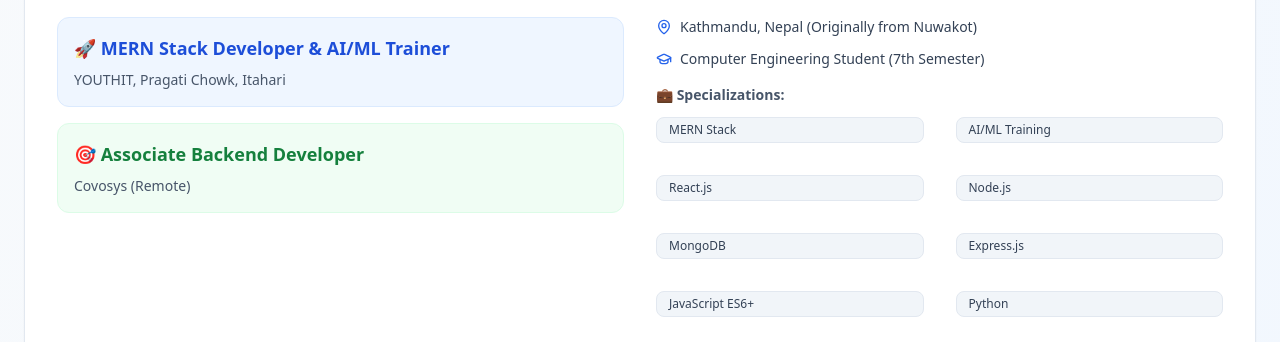
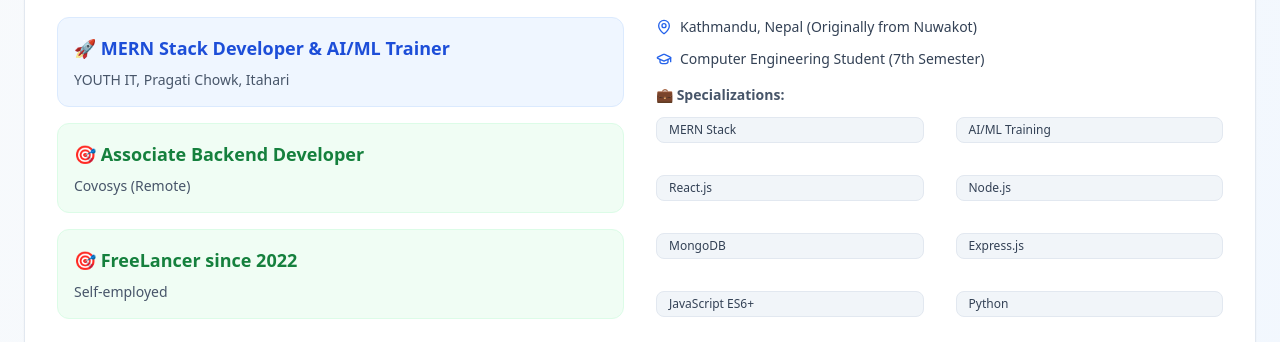
Before and after one commit to RajeshPandey10/Rajesh_Pandey, a React (Vite) app: page /about in a window 1280 px wide. Shown: the part 458-800 px from the top of the page. Built offline with nearby package versions, Linux system fonts and the light colour scheme; no server answers.

Commit message:
feat:about feature added

```diff
--- a/src/components/About.jsx
+++ b/src/components/About.jsx
@@ -45,7 +45,7 @@
                     🚀 MERN Stack Developer & AI/ML Trainer
                   </p>
                   <p className="text-slate-600 text-sm">
-                    YOUTHIT, Pragati Chowk, Itahari
+                    YOUTH IT, Pragati Chowk, Itahari
                   </p>
                 </div>
                 <div className="p-4 bg-green-50 rounded-xl border border-green-100">
@@ -53,6 +53,12 @@
                     🎯 Associate Backend Developer
                   </p>
                   <p className="text-slate-600 text-sm">Covosys (Remote)</p>
+                </div>
+                <div className="p-4 bg-green-50 rounded-xl border border-green-100">
+                  <p className="text-lg font-semibold text-green-700 mb-2">
+                    🎯 FreeLancer since 2022
+                  </p>
+                  <p className="text-slate-600 text-sm">Self-employed</p>
                 </div>
 
               </div>
```
